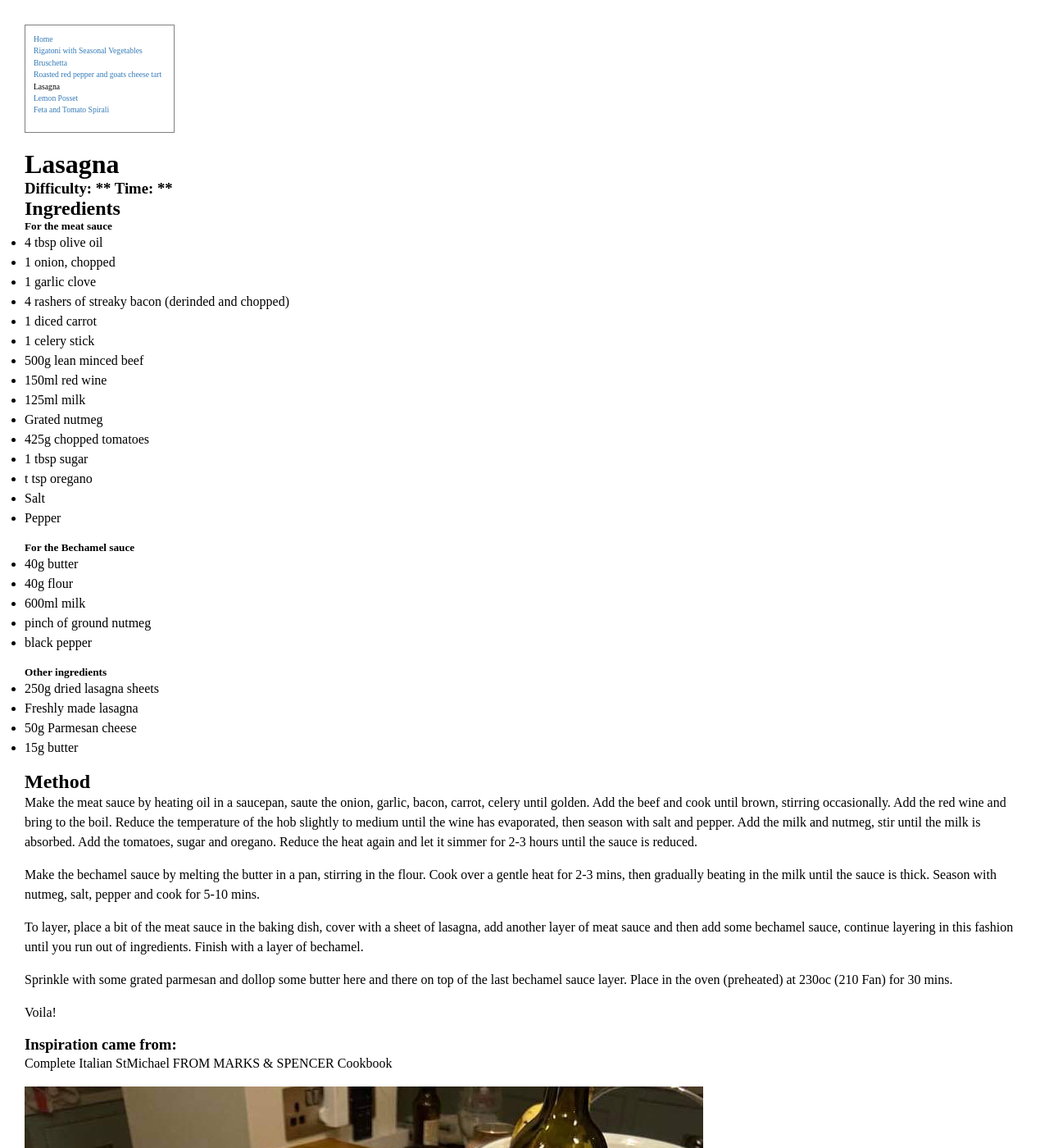
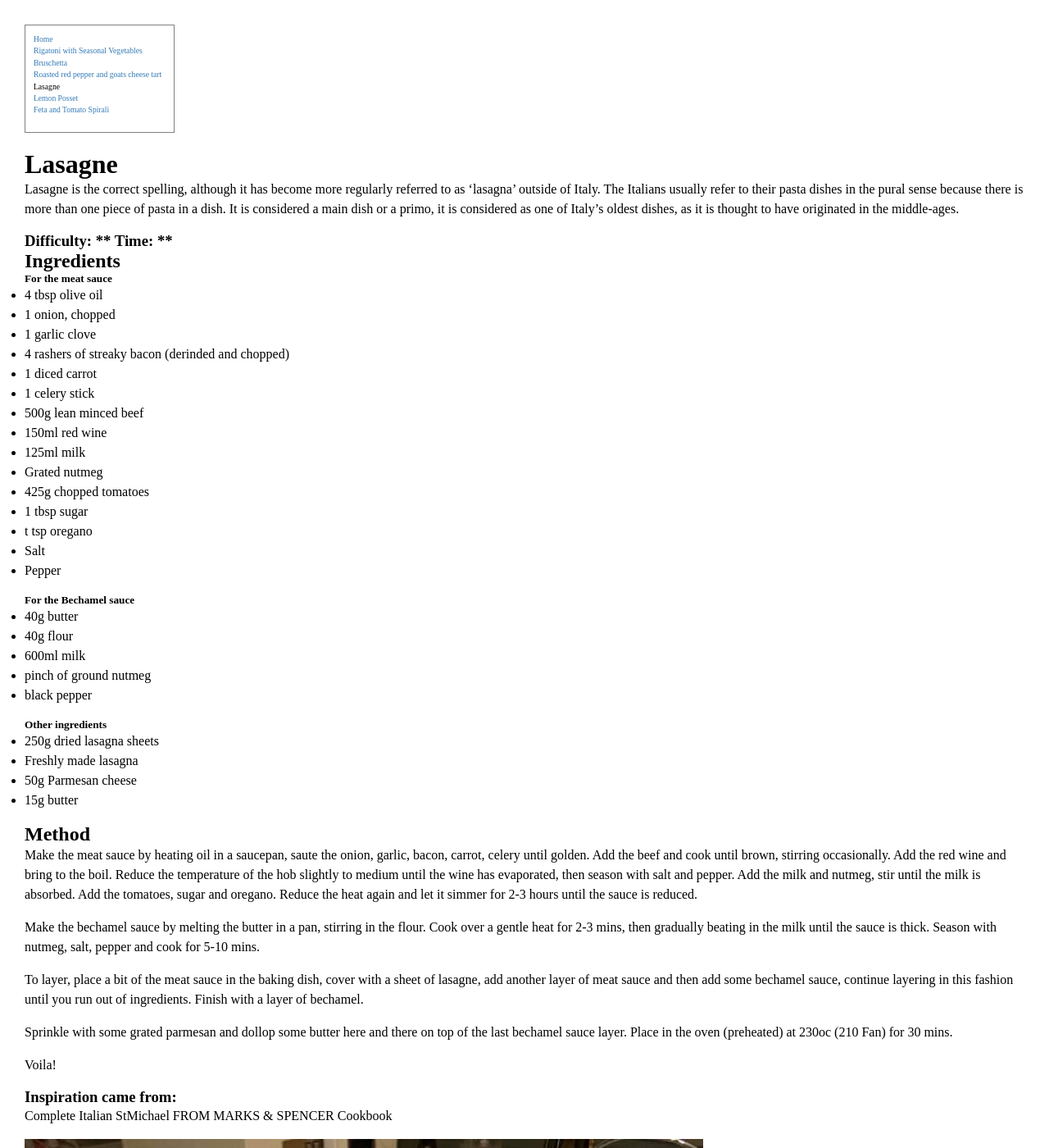
Before and after one commit to Hol1999/Hollyrecipewebsite, a Jekyll site: the page built from _recipes/recipe3.md, in a window 1280 px wide and 1400 px high. Shown: the whole window at 82% size. Built offline with Jekyll 4.4.1, drawn with Linux system fonts in a browser that asks for light colours.

Commit message:
Update Recipes “recipe3”

```diff
--- a/_recipes/recipe3.md
+++ b/_recipes/recipe3.md
@@ -1,11 +1,13 @@
 ---
-title: Lasagna
+title: Lasagne
 order: 3
 date: 2019-10-19
 layout: recipe
 published: true
 tags: null
 ---
+Lasagne is the correct spelling, although it has become more regularly referred to as 'lasagna' outside of Italy. The Italians usually refer to their pasta dishes in the pural sense because there is more than one piece of pasta in a dish. It is considered a main dish or a primo, it is considered as one of Italy's oldest dishes, as it is thought to have originated in the middle-ages.
+
 ### Difficulty: \*\* **Time: \*\***
 
 ## Ingredients
@@ -49,7 +51,7 @@ Make the meat sauce by heating oil in a saucepan, saute the onion, garlic, bacon
 
 Make the bechamel sauce by melting the butter in a pan, stirring in the flour. Cook over a gentle heat for 2-3 mins, then gradually beating in the milk until the sauce is thick.  Season with nutmeg, salt, pepper and cook for 5-10 mins.
 
-To layer, place a bit of the meat sauce in the baking dish, cover with a sheet of lasagna, add another layer of meat sauce and then add some bechamel sauce, continue layering in this fashion until you run out of ingredients. Finish with a layer of bechamel.
+To layer, place a bit of the meat sauce in the baking dish, cover with a sheet of lasagne, add another layer of meat sauce and then add some bechamel sauce, continue layering in this fashion until you run out of ingredients. Finish with a layer of bechamel.
 
 Sprinkle with some grated parmesan and dollop some butter here and there on top of the last bechamel sauce layer. Place in the oven (preheated) at 230oc (210 Fan) for 30 mins.
 
```
